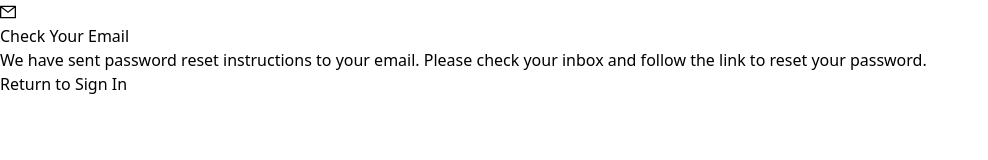
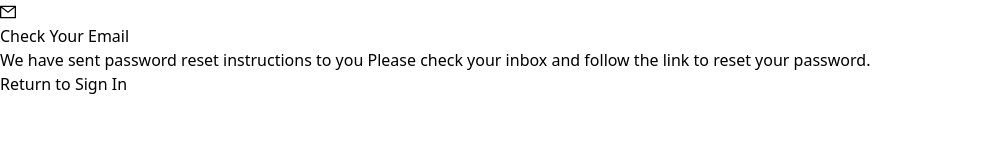
Before and after one commit to dunkeyyfong/trans-ai, a React (Vite) app: page /email-forgot-pass in a window 1280 px wide. Shown: the top 160 px of the page, without its empty margins (0-988 px from the left). Built offline with nearby package versions, Linux system fonts and the light colour scheme.

Commit message:
update ui

```diff
--- a/src/pages/EmailConfirmForgotPass.tsx
+++ b/src/pages/EmailConfirmForgotPass.tsx
@@ -1,9 +1,7 @@
-import { Link, useLocation } from "react-router-dom";
+import { Link } from "react-router-dom";
 import { MailOutlined } from "@ant-design/icons";
 
 const EmailConfirmForgotPass = () => {
-    const location = useLocation();
-    const email = location.state?.email || "your email";
 
     return (
         <div className="flex items-center justify-center min-h-screen">
@@ -13,8 +11,7 @@ const EmailConfirmForgotPass = () => {
                     Check Your Email
                 </h2>
                 <p className="text-gray-600 mb-6">
-                    We have sent password reset instructions to
-                    <span className="font-semibold text-gray-900"> {email}</span>.
+                    We have sent password reset instructions to you
                     Please check your inbox and follow the link to reset your password.
                 </p>
 
--- a/src/pages/EmailVerifiedPage.tsx
+++ b/src/pages/EmailVerifiedPage.tsx
@@ -5,12 +5,14 @@ const EmailVerifiedPage = () => {
 
   const [searchParams] = useSearchParams();
 
+  const API_URL = import.meta.env.VITE_API_URL;
+
   const token = searchParams.get("t");
 
   useEffect(() => {
     const handleVerify = async () => {
       try {
-        const response = await fetch("http://localhost:8085/api/verify-email", {
+        const response = await fetch(`${API_URL}/api/verify-email`, {
           method: "POST",
           headers: { "Content-Type": "application/json" },
           body: JSON.stringify({ token }),
```
